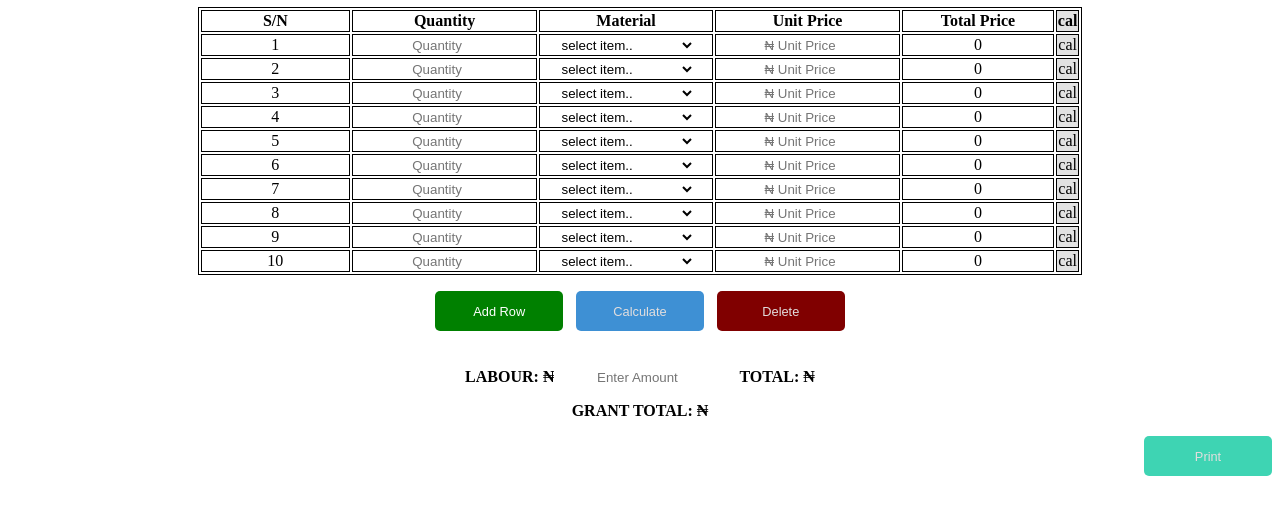
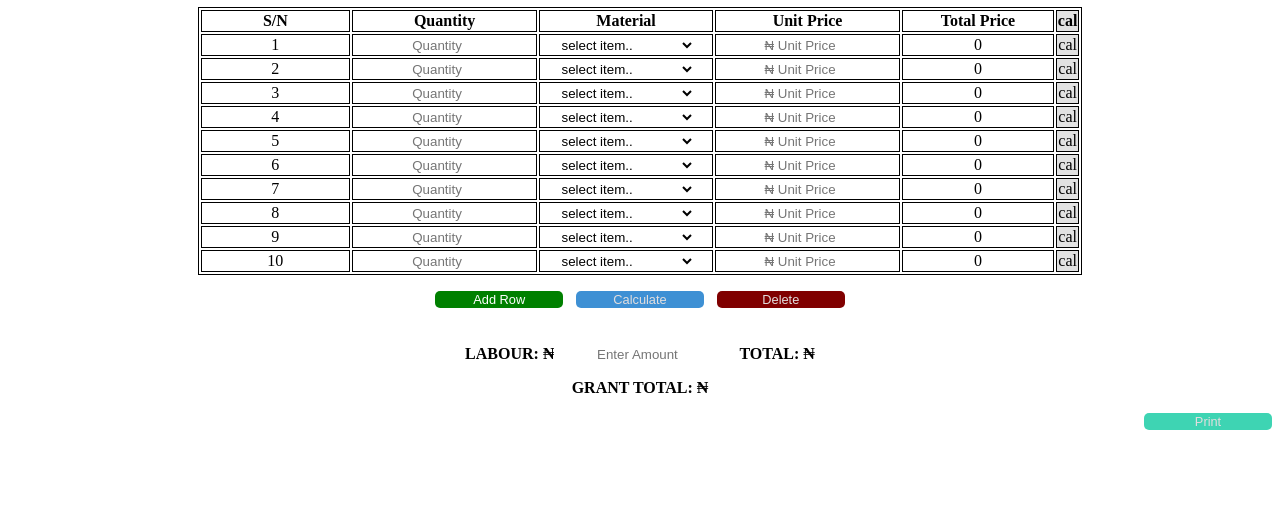
Before and after one commit to Abdulbadiubakare/Quotation-site, a plain HTML site: page index.html in a window 1280 px wide. Shown: the part 158-672 px from the top of the page. Drawn offline with Linux system fonts and the light colour scheme.

Commit message:
Update index.css

```diff
--- a/index.css
+++ b/index.css
@@ -46,7 +46,6 @@
     background-color: green;
     color: white;
     width: 10vw;
-    height: 5vh;
     float: left;
     border: none;
     border-radius: 5px;
@@ -57,7 +56,6 @@
     color: rgb(226, 222, 222);
     width: 10vw;
     float: right;
-    height: 5vh;
     border: none;
     border-radius: 5px;
     margin-left: 1vw;
@@ -69,7 +67,6 @@
     color: rgb(226, 222, 222);
     width: 10vw;
     float: right;
-    height: 5vh;
     border: none;
     border-radius: 5px;
     margin-left: 1vw;
@@ -81,7 +78,6 @@
     color: rgb(226, 222, 222);
     width: 10vw;
     float: right;
-    height: 5vh;
     border: none;
     border-radius: 5px;
     margin-left: 1vw;
```
